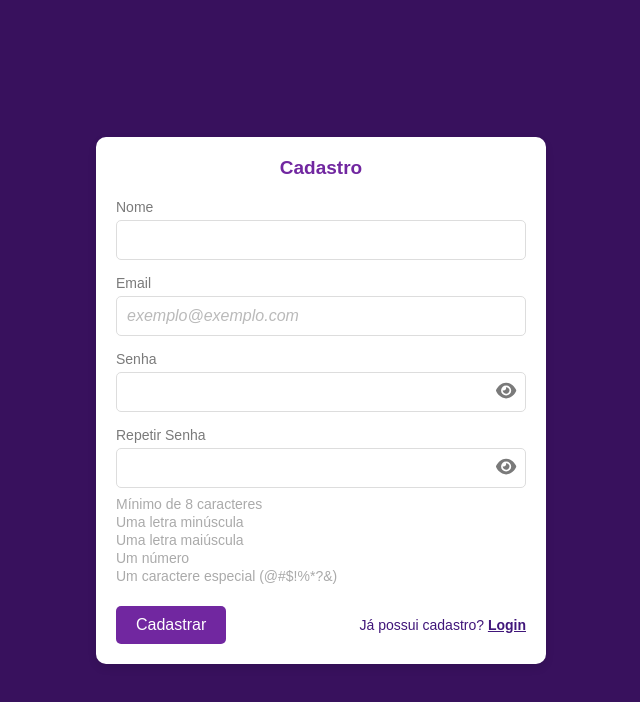
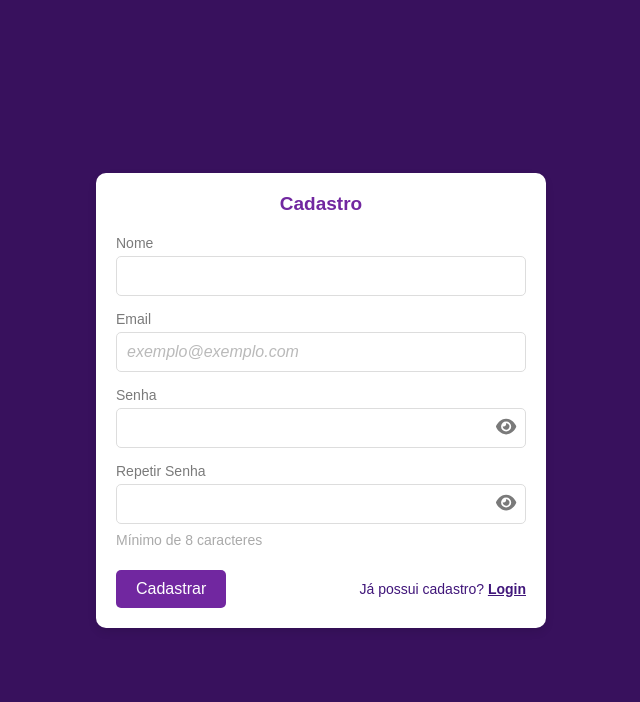
Before and after one commit to tarsibfritz/ProjetoIntegrador-Financeiro, a React (Vite) app in the folder frontend/: page /cadastro in a window 1280 px wide. Shown: the top 702 px of the page, without its empty margins (319-959 px from the left). Built offline with nearby package versions, Linux system fonts and the light colour scheme.

Commit message:
validação - senha

```diff
--- a/frontend/src/pages/Register.jsx
+++ b/frontend/src/pages/Register.jsx
@@ -6,21 +6,13 @@ import "../styles/Register.css";
 import { FontAwesomeIcon } from '@fortawesome/react-fontawesome';
 import { faEye, faEyeSlash } from '@fortawesome/free-solid-svg-icons';
 
-// Componente para verificar os requisitos de senha
+// Componente para verificar o requisito de tamanho mínimo da senha
 const PasswordRequirements = ({ password }) => {
-    const requirements = [
-        { label: "Mínimo de 8 caracteres", regex: /.{8,}/ },
-        { label: "Uma letra minúscula", regex: /[a-z]/ },
-        { label: "Uma letra maiúscula", regex: /[A-Z]/ },
-        { label: "Um número", regex: /\d/ },
-        { label: "Um caractere especial (@#$!%*?&)", regex: /[@$!%*?&#]/ }, // Atualizado aqui
-    ];
+    const requirement = { label: "Mínimo de 8 caracteres", regex: /.{8,}/ };
 
     return (
         <ul className="password-requirements">
-            {requirements.map((requirement, index) => (
             <li
-                    key={index}
                 className={
                     requirement.regex.test(password)
                         ? "requirement-valid"
@@ -29,7 +21,6 @@ const PasswordRequirements = ({ password }) => {
             >
                 {requirement.label}
             </li>
-            ))}
         </ul>
     );
 };
@@ -58,6 +49,11 @@ const Register = () => {
             setTimeout(() => {
                 toast.info("Exemplo de email válido: exemplo@gmail.com");
             }, 1500);
+            return;
+        }
+
+        if (password.length < 8) {
+            toast.warning("A senha deve ter no mínimo 8 caracteres!");
             return;
         }
 
```
Lines whose indentation alone changed are shown as unchanged.
